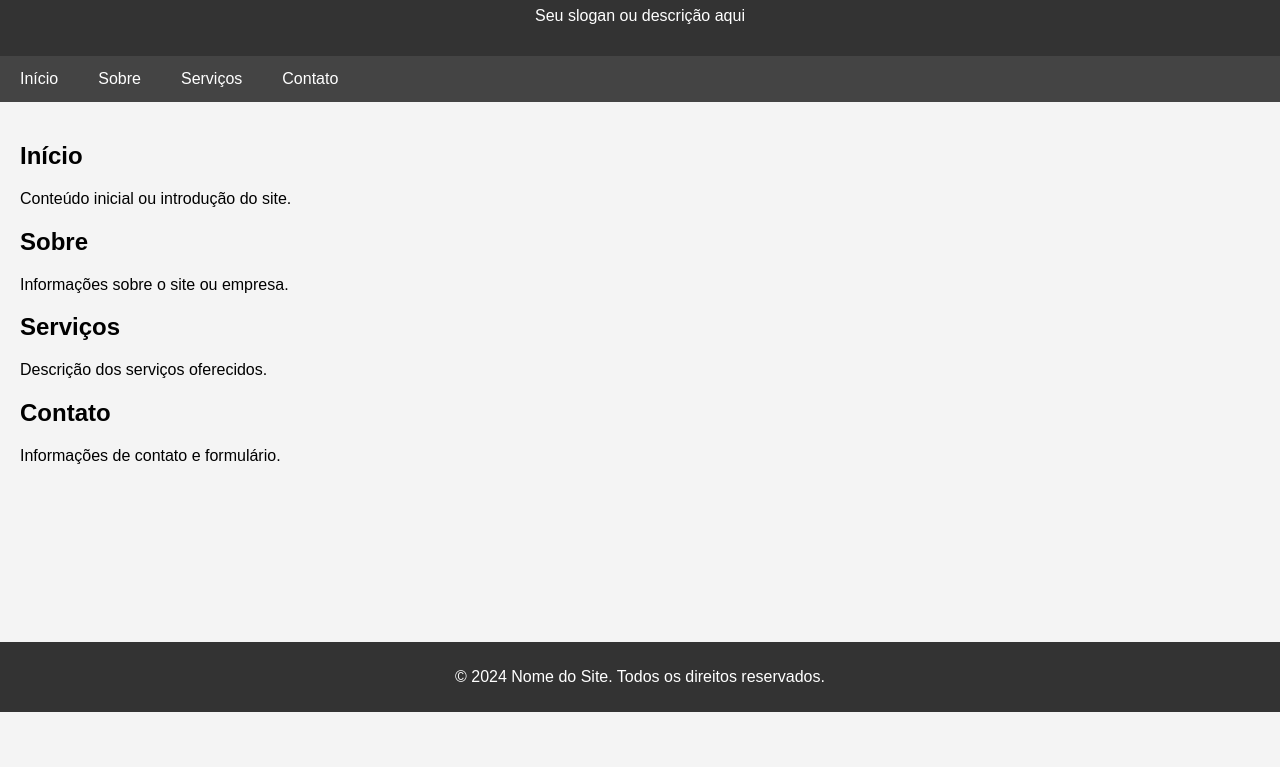
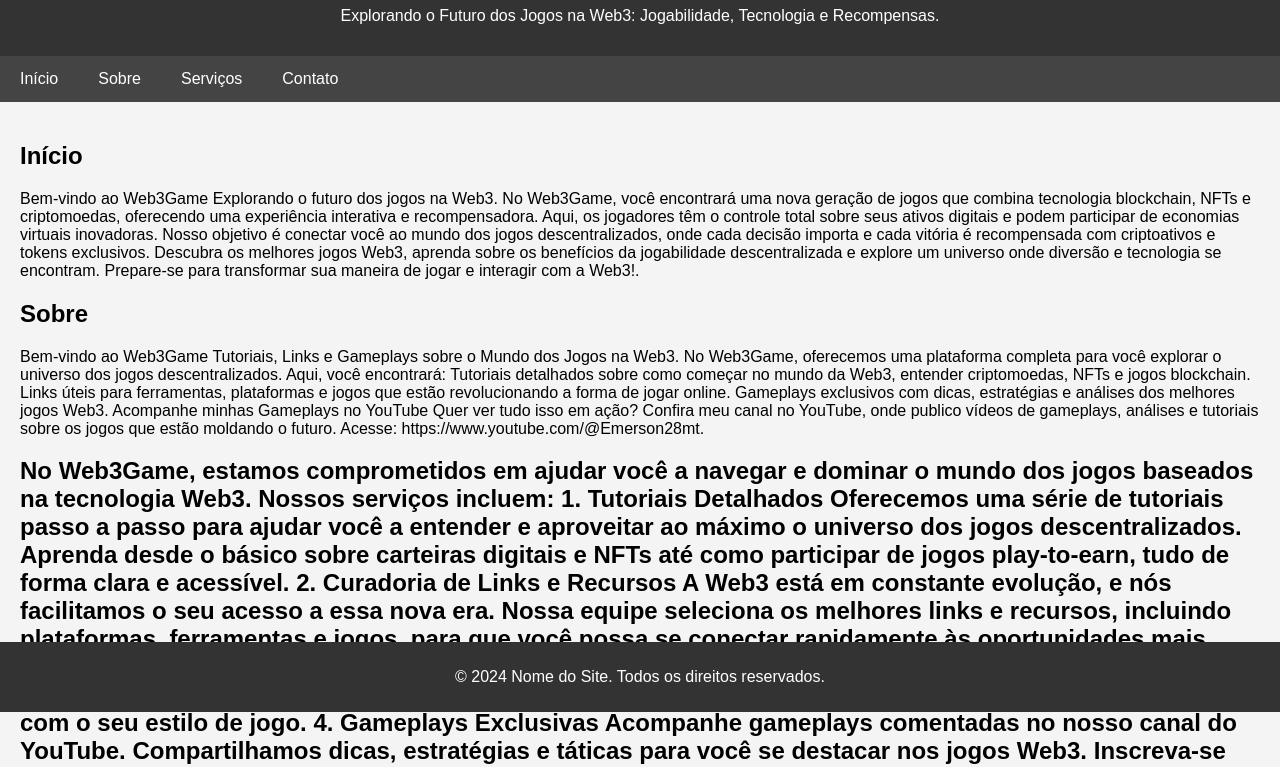
Before and after one commit to emersonlinodos/MeuSite, a plain HTML site: page index.html in a window 1280 px wide. Shown: the part 88-855 px from the top of the page. Before the commit the page ends 800 px from the top, so only its background shows below. Drawn offline with Linux system fonts and the light colour scheme.

Commit message:
Update index.html
organização do site

```diff
--- a/index.html
+++ b/index.html
@@ -4,7 +4,7 @@
     <meta charset="UTF-8">
     <meta name="viewport" content="width=device-width, initial-scale=1.0">
     <meta name="description" content="Descrição do seu site">
-    <title>Nome do Site</title>
+    <title>web3games</title>
     <style>
         /* Estilo básico para o site */
         body {
@@ -51,8 +51,8 @@
 <body>
 
     <header>
-        <h1>Bem-vindo ao Nome do Site</h1>
-        <p>Seu slogan ou descrição aqui</p>
+        <h1>Bem-vindo ao web3games</h1>
+        <p>Explorando o Futuro dos Jogos na Web3: Jogabilidade, Tecnologia e Recompensas.</p>
     </header>
 
     <nav>
@@ -65,16 +65,47 @@
     <div class="container">
         <section id="home">
             <h2>Início</h2>
-            <p>Conteúdo inicial ou introdução do site.</p>
+            <p>Bem-vindo ao Web3Game
+Explorando o futuro dos jogos na Web3.
+
+No Web3Game, você encontrará uma nova geração de jogos que combina tecnologia blockchain, NFTs e criptomoedas, oferecendo uma experiência interativa e recompensadora. Aqui, os jogadores têm o controle total sobre seus ativos digitais e podem participar de economias virtuais inovadoras.
+
+Nosso objetivo é conectar você ao mundo dos jogos descentralizados, onde cada decisão importa e cada vitória é recompensada com criptoativos e tokens exclusivos. Descubra os melhores jogos Web3, aprenda sobre os benefícios da jogabilidade descentralizada e explore um universo onde diversão e tecnologia se encontram.
+
+Prepare-se para transformar sua maneira de jogar e interagir com a Web3!.</p>
         </section>
 
         <section id="sobre">
             <h2>Sobre</h2>
-            <p>Informações sobre o site ou empresa.</p>
+            <p>Bem-vindo ao Web3Game
+Tutoriais, Links e Gameplays sobre o Mundo dos Jogos na Web3.
+
+No Web3Game, oferecemos uma plataforma completa para você explorar o universo dos jogos descentralizados. Aqui, você encontrará:
+
+Tutoriais detalhados sobre como começar no mundo da Web3, entender criptomoedas, NFTs e jogos blockchain.
+Links úteis para ferramentas, plataformas e jogos que estão revolucionando a forma de jogar online.
+Gameplays exclusivos com dicas, estratégias e análises dos melhores jogos Web3.
+Acompanhe minhas Gameplays no YouTube
+Quer ver tudo isso em ação? Confira meu canal no YouTube, onde publico vídeos de gameplays, análises e tutoriais sobre os jogos que estão moldando o futuro. Acesse: https://www.youtube.com/@Emerson28mt.</p>
         </section>
 
         <section id="servicos">
-            <h2>Serviços</h2>
+            <h2>No Web3Game, estamos comprometidos em ajudar você a navegar e dominar o mundo dos jogos baseados na tecnologia Web3. Nossos serviços incluem:
+
+1. Tutoriais Detalhados
+Oferecemos uma série de tutoriais passo a passo para ajudar você a entender e aproveitar ao máximo o universo dos jogos descentralizados. Aprenda desde o básico sobre carteiras digitais e NFTs até como participar de jogos play-to-earn, tudo de forma clara e acessível.
+
+2. Curadoria de Links e Recursos
+A Web3 está em constante evolução, e nós facilitamos o seu acesso a essa nova era. Nossa equipe seleciona os melhores links e recursos, incluindo plataformas, ferramentas e jogos, para que você possa se conectar rapidamente às oportunidades mais recentes do mercado.
+
+3. Análises de Jogos
+Fazemos análises aprofundadas dos principais jogos Web3, mostrando os prós e contras de cada um, para que você possa escolher a melhor experiência de acordo com o seu estilo de jogo.
+
+4. Gameplays Exclusivas
+Acompanhe gameplays comentadas no nosso canal do YouTube. Compartilhamos dicas, estratégias e táticas para você se destacar nos jogos Web3. Inscreva-se no canal Emerson28mt no YouTube para não perder as novidades.
+
+5. Consultoria para Iniciantes
+Se você está começando no universo Web3 e precisa de orientação personalizada, oferecemos consultoria para tirar suas dúvidas e te guiar nos primeiros passos, desde criar uma carteira até escolher os jogos mais adequados ao seu perfil.</h2>
             <p>Descrição dos serviços oferecidos.</p>
         </section>
 
```
